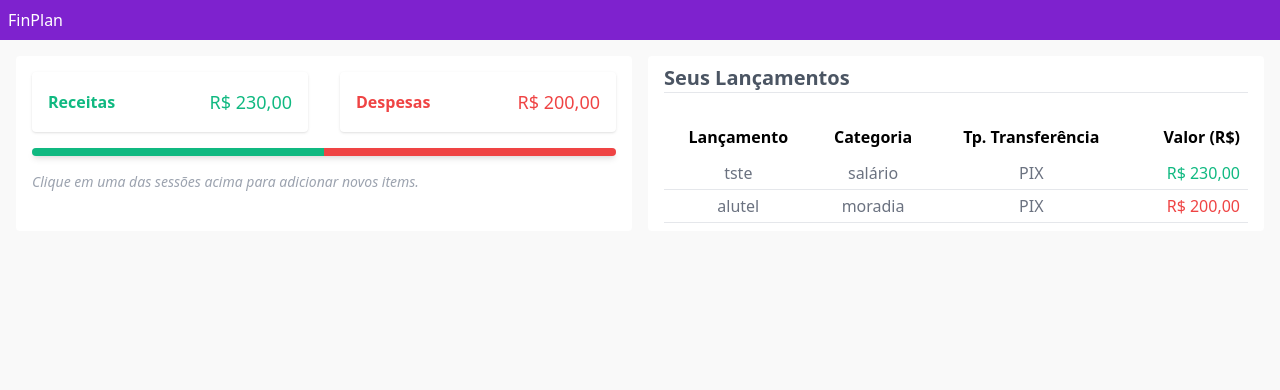
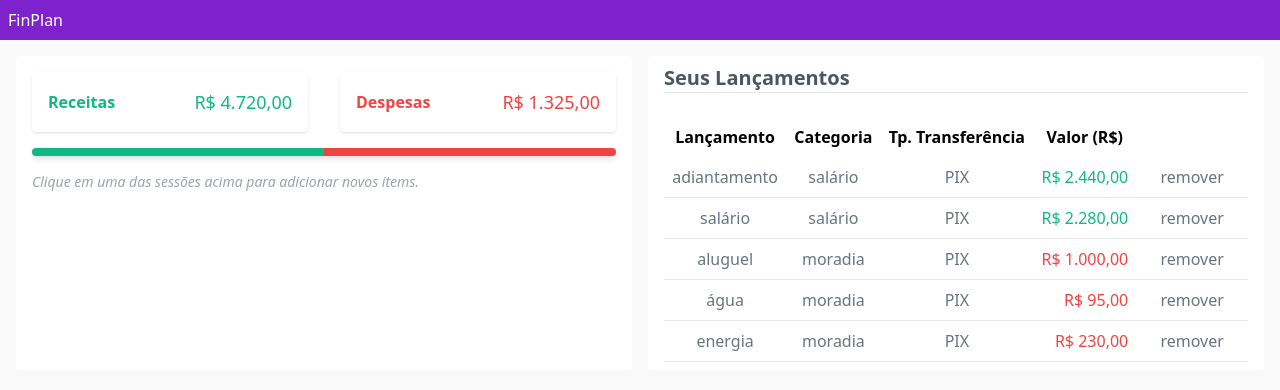
Before and after one commit to josecarlosmonteiro/facileasy-finplan-web, a Next.js app: page /lancamentos/fixos in a window 1280 px wide. Shown: the top 390 px of the page. Built offline with nearby package versions, Linux system fonts and the light colour scheme; data requests are answered from the project's data file.

Commit message:
feat: implementar remover lançamento fixo.

```diff
--- a/src/components/releases/fixed/GeneralTableFixedReleases.tsx
+++ b/src/components/releases/fixed/GeneralTableFixedReleases.tsx
@@ -5,6 +5,9 @@ import { FixedReleasesContext } from "@/providers/FixedReleasesProvider";
 import { TRelease } from "@/types/releases";
 import { currency } from "@/utils/formats";
 import { useContext } from "react";
+
+export function GeneralTableFixedReleases() {
+  const { releases, removeRelease } = useContext(FixedReleasesContext);
 
   const columns: ColumnDef<TRelease>[] = [
     { accessKey: "title", label: "Lançamento" },
@@ -23,10 +26,19 @@ const columns: ColumnDef<TRelease>[] = [
         </div>
       ),
     },
+    {
+      accessKey: "id",
+      label: "",
+      cell: (info) => (
+        <button
+          className="p-1 px-4 rounded bg-transparent font-xs hover:text-red-500 hover:underline duration-200"
+          onClick={() => removeRelease(info.id)}
+        >
+          remover
+        </button>
+      ),
+    },
   ];
-
-export function GeneralTableFixedReleases() {
-  const { releases } = useContext(FixedReleasesContext);
 
   return (
     <div>
--- a/src/database/db.json
+++ b/src/database/db.json
@@ -1,19 +1,43 @@
 {
   "fixed-releases": [
     {
-      "id": "8fd3",
+      "id": "f036",
       "category": "salário",
       "transferType": "PIX",
-      "title": "tste",
-      "value": "230",
+      "title": "adiantamento",
+      "value": "2440",
       "type": "in"
     },
     {
-      "id": "f3cf",
+      "id": "651a",
+      "category": "salário",
+      "transferType": "PIX",
+      "title": "salário",
+      "value": "2280",
+      "type": "in"
+    },
+    {
+      "id": "af4a",
       "category": "moradia",
       "transferType": "PIX",
-      "title": "alutel",
-      "value": "200",
+      "title": "aluguel",
+      "value": "1000",
+      "type": "out"
+    },
+    {
+      "id": "083c",
+      "category": "moradia",
+      "transferType": "PIX",
+      "title": "água",
+      "value": "95",
+      "type": "out"
+    },
+    {
+      "id": "b8ff",
+      "category": "moradia",
+      "transferType": "PIX",
+      "title": "energia",
+      "value": "230",
       "type": "out"
     }
   ]
--- a/src/providers/FixedReleasesProvider.tsx
+++ b/src/providers/FixedReleasesProvider.tsx
@@ -22,9 +22,7 @@ export function FixedReleasesProvider({
   initialReleasesData: TRelease[];
   children: ReactNode;
 }) {
-  const [releases, setReleases] = useState<TRelease[]>(
-    initialReleasesData
-  );
+  const [releases, setReleases] = useState<TRelease[]>(initialReleasesData);
 
   const addRelease = async (release: TRelease) => {
     const response = await fixedReleasesService.post(release);
@@ -32,8 +30,12 @@ export function FixedReleasesProvider({
     if (response !== null) setReleases((state) => [...state, response]);
   };
 
-  const removeRelease = (releaseId: string) =>
-    setReleases((state) => state.filter((el) => el.id !== releaseId));
+  const removeRelease = async (releaseId: string) => {
+    const response = await fixedReleasesService.remove(releaseId);
+
+    if (response === undefined)
+      setReleases((state) => state.filter((el) => el.id !== releaseId));
+  };
 
   const context: FixedReleasesContextProps = {
     releases,
--- a/src/types/releases.ts
+++ b/src/types/releases.ts
@@ -1,5 +1,5 @@
 export type TRelease = {
-  id: number | string;
+  id: string;
   title: string;
   value: number;
   type: "in" | "out";
```
Lines whose indentation alone changed are shown as unchanged.
